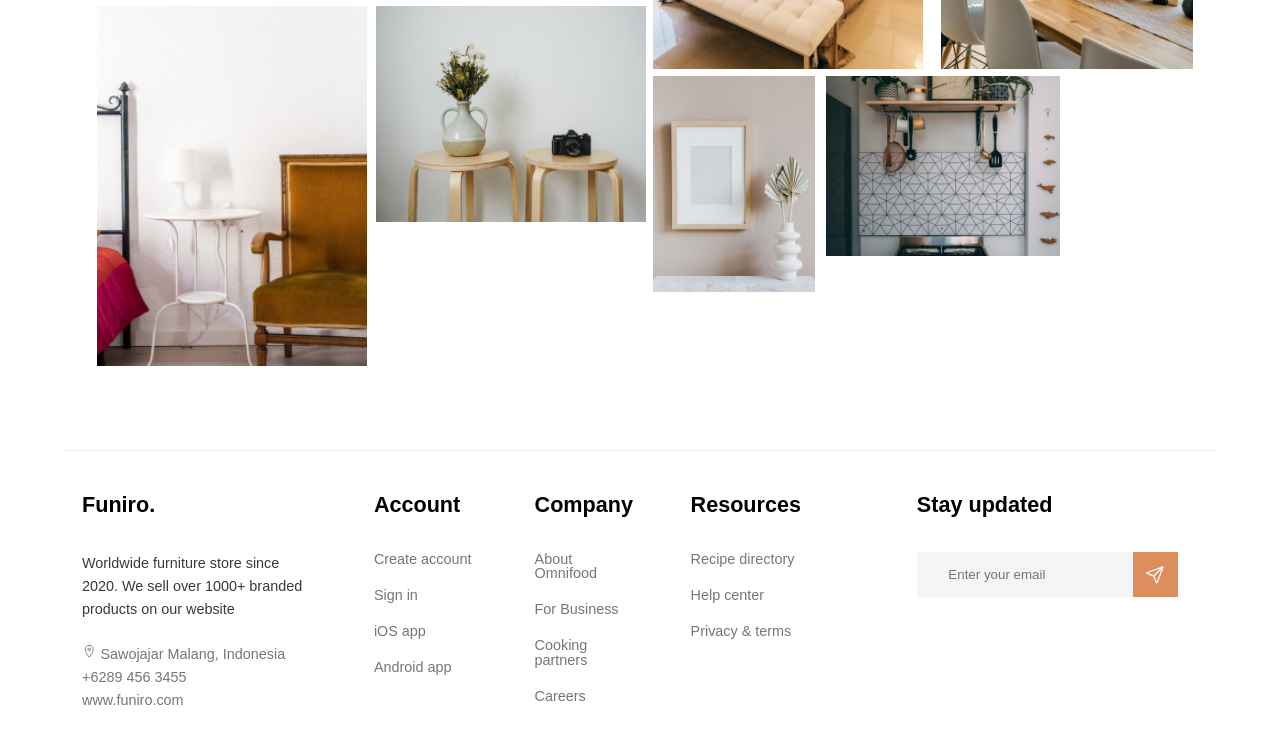
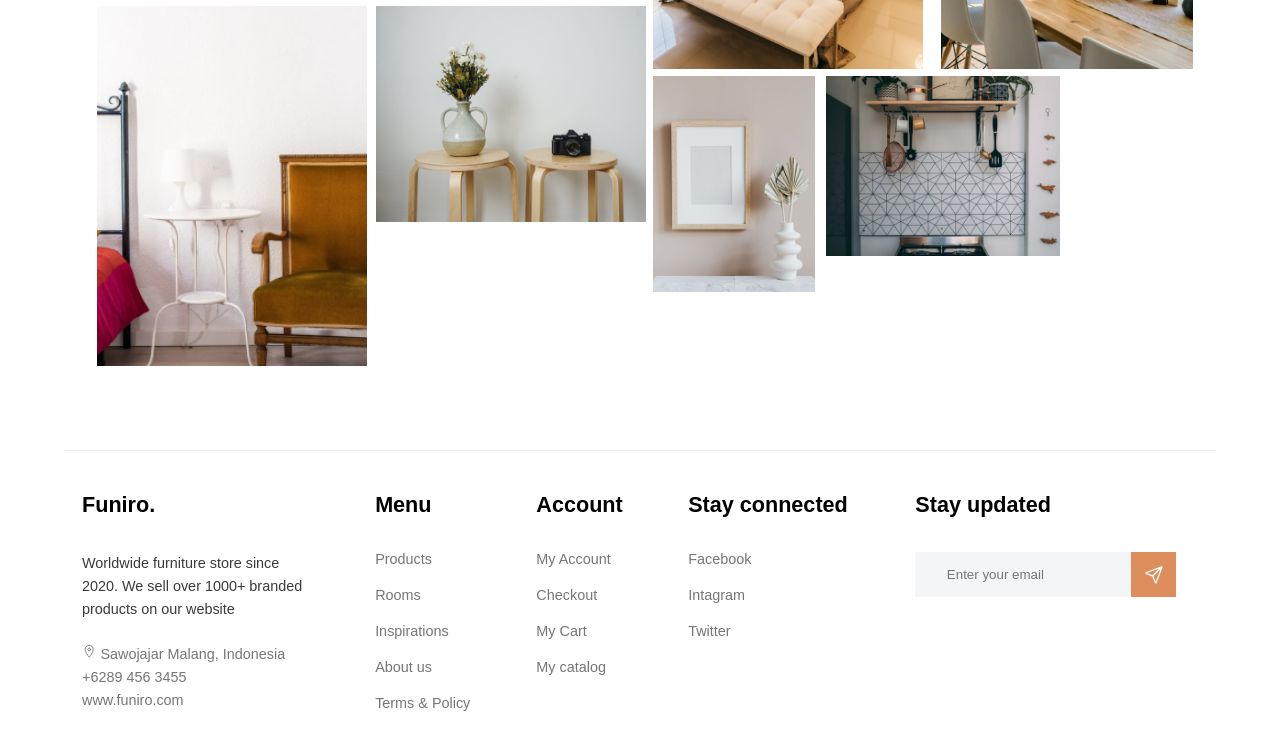
Before and after one commit to rromsky/Funiro-landing-page, a plain HTML site: page index.html in a window 1280 px wide. Shown: the part 3315-4064 px from the top of the page. Drawn offline with nearby package versions, Linux system fonts and the light colour scheme; files whose address does not match are found by name.

Commit message:
fixed bugs

```diff
--- a/index.html
+++ b/index.html
@@ -853,31 +853,34 @@
         </div>
 
         <nav class="nav-col">
-          <p class="footer-heading">Account</p>
+          <p class="footer-heading">Menu</p>
           <ul class="footer-nav">
-            <li><a class="footer-link" href="#">Create account</a></li>
-            <li><a class="footer-link" href="#">Sign in</a></li>
-            <li><a class="footer-link" href="#">iOS app</a></li>
-            <li><a class="footer-link" href="#">Android app</a></li>
+            <li>
+              <a class="footer-link" href="#products_section">Products</a>
+            </li>
+            <li><a class="footer-link" href="#rooms_section">Rooms</a></li>
+            <li><a class="footer-link" href="#">Inspirations</a></li>
+            <li><a class="footer-link" href="#">About us</a></li>
+            <li><a class="footer-link" href="#">Terms & Policy</a></li>
           </ul>
         </nav>
 
         <nav class="nav-col">
-          <p class="footer-heading">Company</p>
+          <p class="footer-heading">Account</p>
           <ul class="footer-nav">
-            <li><a class="footer-link" href="#">About Omnifood</a></li>
-            <li><a class="footer-link" href="#">For Business</a></li>
-            <li><a class="footer-link" href="#">Cooking partners</a></li>
-            <li><a class="footer-link" href="#">Careers</a></li>
+            <li><a class="footer-link" href="#">My Account</a></li>
+            <li><a class="footer-link" href="#">Checkout</a></li>
+            <li><a class="footer-link" href="#">My Cart</a></li>
+            <li><a class="footer-link" href="#">My catalog</a></li>
           </ul>
         </nav>
 
         <nav class="nav-col">
-          <p class="footer-heading">Resources</p>
+          <p class="footer-heading">Stay connected</p>
           <ul class="footer-nav">
-            <li><a class="footer-link" href="#">Recipe directory </a></li>
-            <li><a class="footer-link" href="#">Help center</a></li>
-            <li><a class="footer-link" href="#">Privacy & terms</a></li>
+            <li><a class="footer-link" href="#">Facebook </a></li>
+            <li><a class="footer-link" href="#">Intagram</a></li>
+            <li><a class="footer-link" href="#">Twitter</a></li>
           </ul>
         </nav>
         <nav class="nav-col">
```
